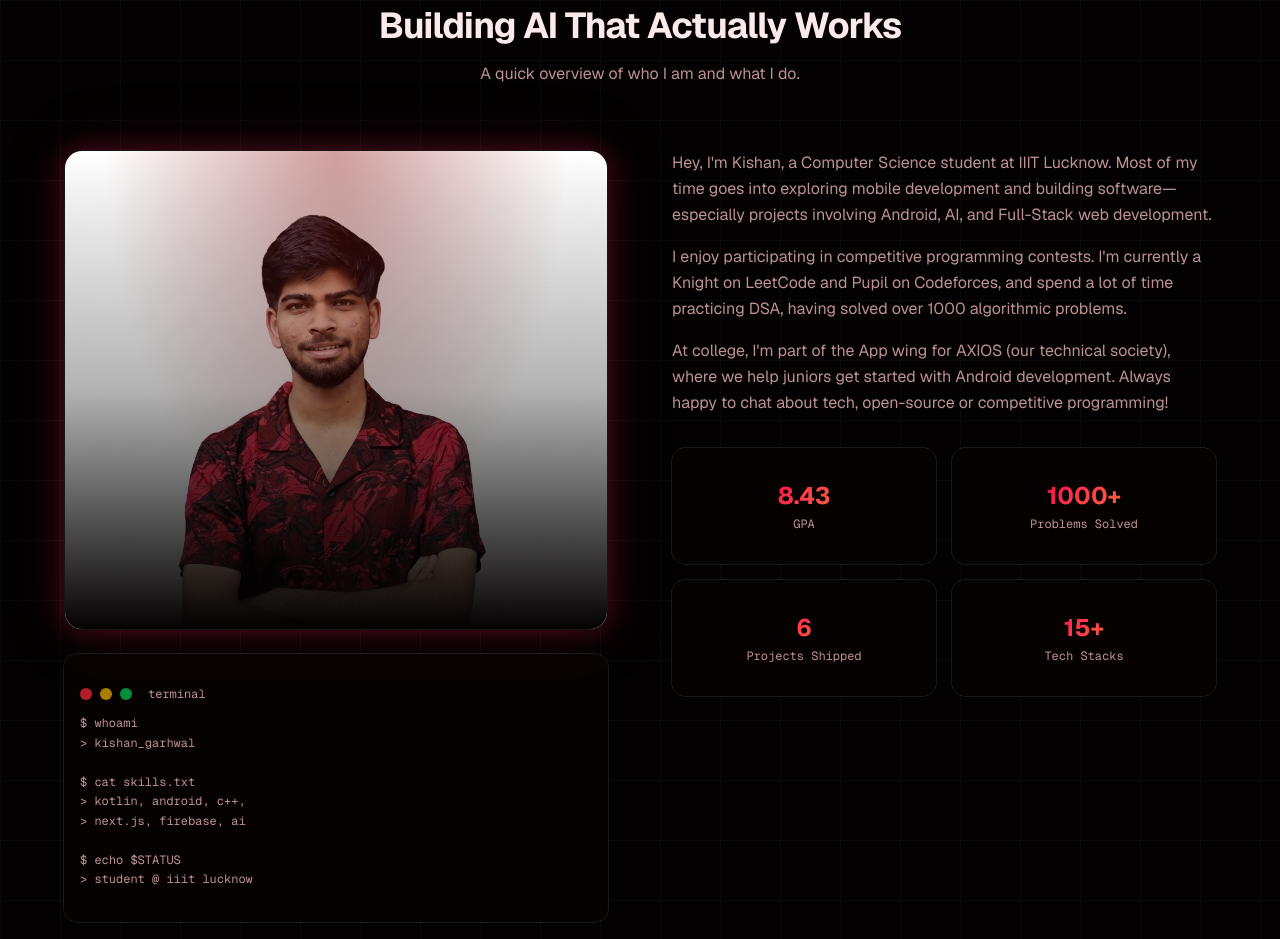
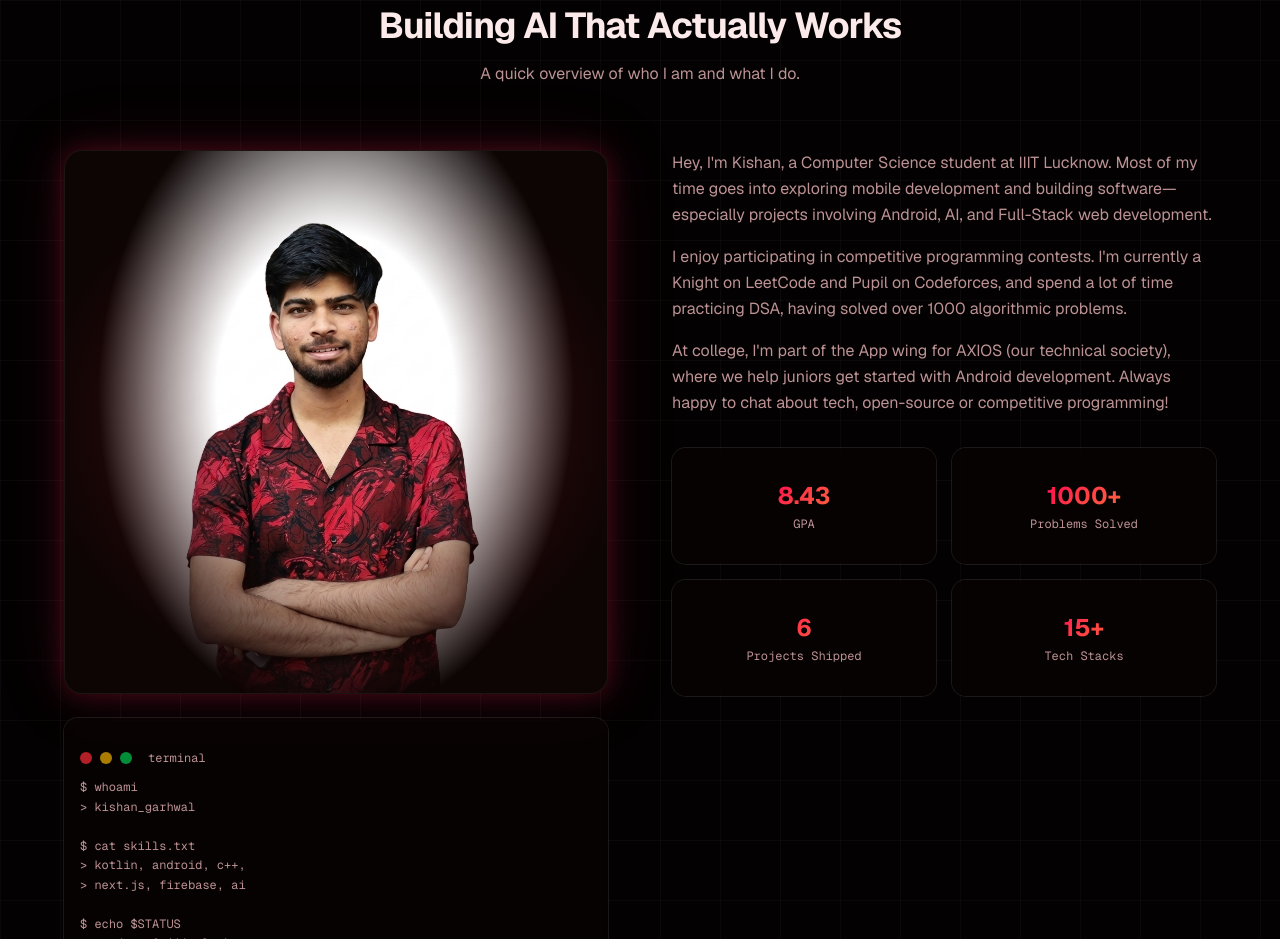
Before and after one commit to Kishan8548/portfolio, a Next.js app: page / in a window 1280 px wide. Shown: the part 960-1899 px from the top of the page. Built offline with nearby package versions, Linux system fonts and the light colour scheme.

Commit message:
fix: restore missing closing div for image container

```diff
--- a/src/components/sections/about.tsx
+++ b/src/components/sections/about.tsx
@@ -62,19 +62,18 @@ export function About() {
           {/* Image + Terminal */}
           <FadeIn direction="left">
             <div className="space-y-6">
-              <div className="relative overflow-hidden rounded-2xl border border-border/50 neon-glow bg-[#0a0606] h-[480px]">
-                {/* Red glow at top */}
-                <div className="absolute inset-0 z-10 pointer-events-none bg-[radial-gradient(ellipse_at_top,hsl(0_80%_30%)_0%,transparent_60%)] opacity-40" />
-                {/* Photo — fill+cover crops the white background edges */}
+              <div className="relative overflow-hidden rounded-2xl border border-border/50 neon-glow bg-[#0d0404] flex items-center justify-center min-h-[420px]">
+                {/* Deep crimson radial glow */}
+                <div className="absolute inset-0 pointer-events-none bg-[radial-gradient(ellipse_80%_70%_at_50%_50%,hsl(0_70%_25%)_0%,transparent_70%)] opacity-60" />
+                {/* Image with radial mask — fades white edges, keeps person visible */}
                 <Image
                   src="/images/profile-pic.png"
                   alt="Kishan Garhwal"
-                  fill
-                  className="object-cover object-top scale-105"
+                  width={500}
+                  height={500}
+                  className="relative z-10 w-full object-contain [mask-image:radial-gradient(ellipse_55%_75%_at_50%_45%,black_40%,transparent_80%)]"
                   priority
                 />
-                {/* Gradient overlay fading into dark at bottom */}
-                <div className="absolute inset-0 z-10 pointer-events-none bg-gradient-to-t from-background via-background/30 to-transparent" />
               </div>
 
               {/* Terminal block */}
```
